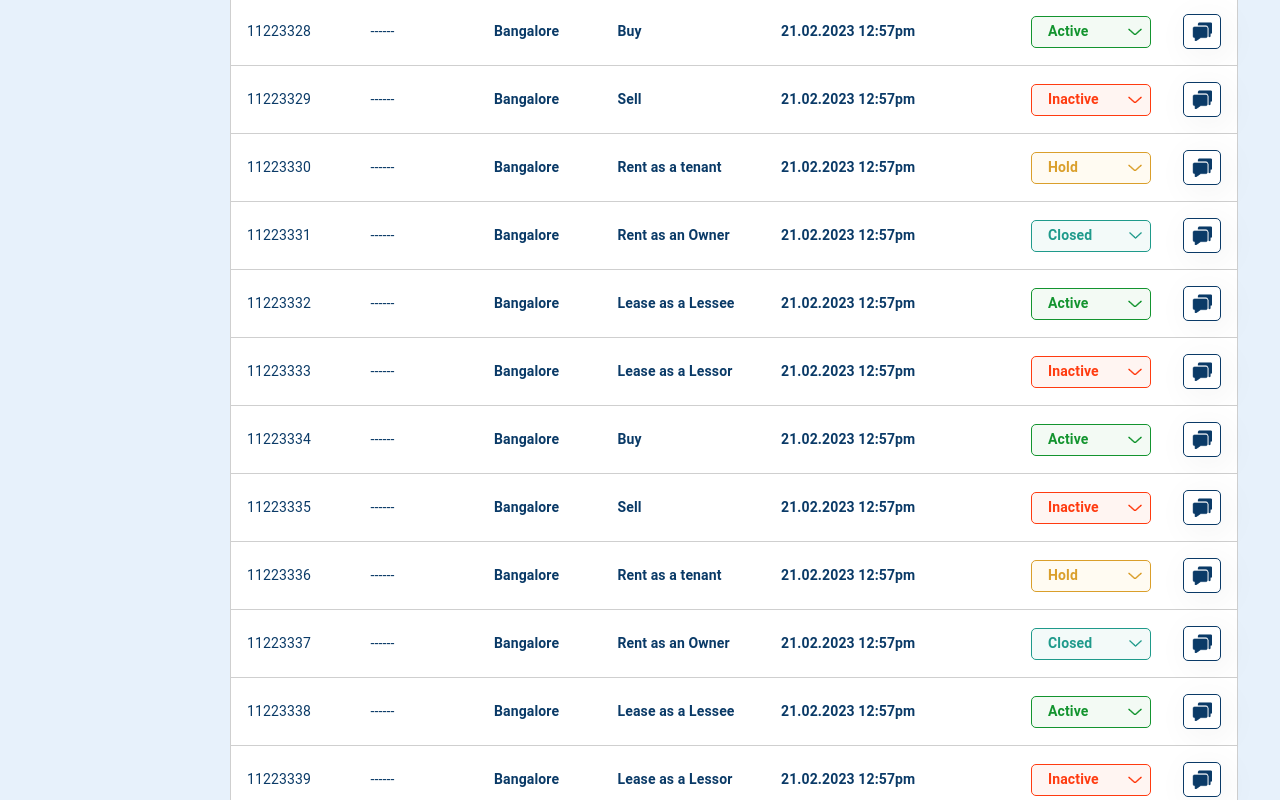
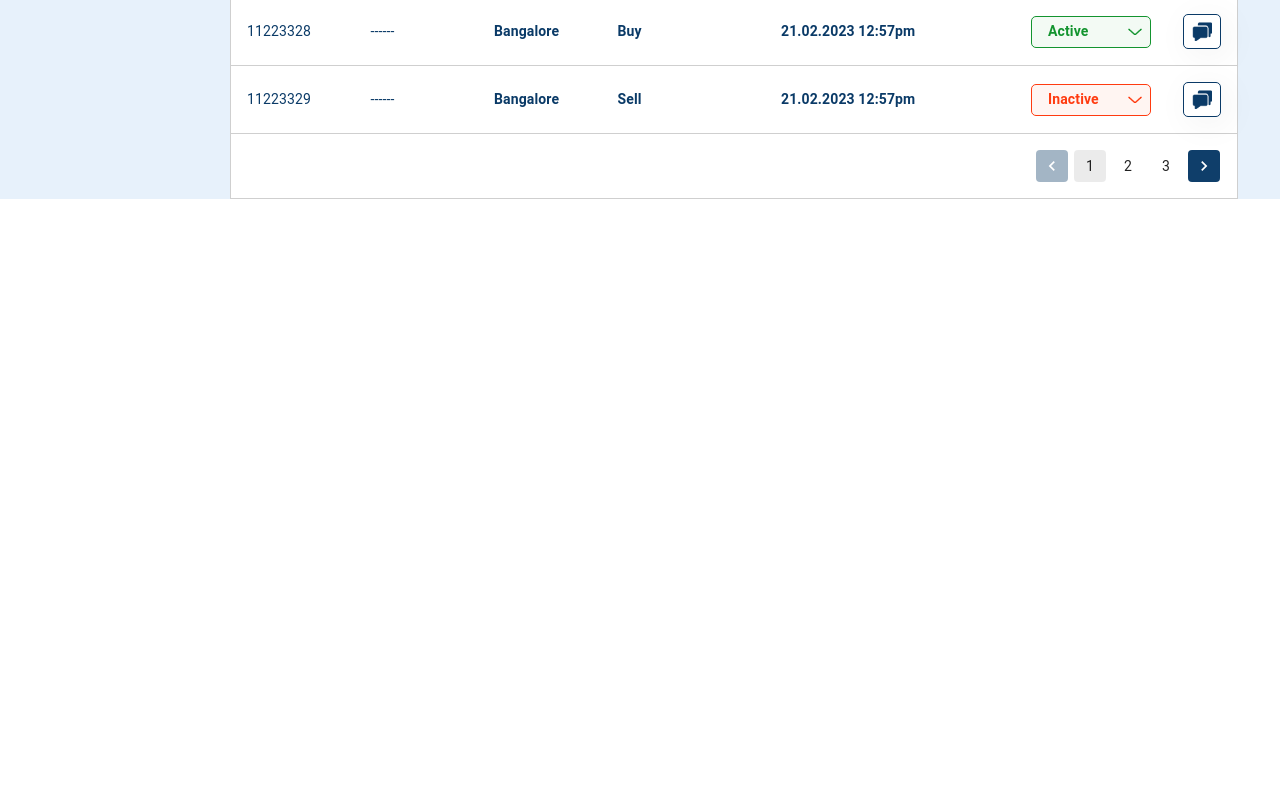
Before and after one commit to vivekbrh01/react-ia-properties-kyc, a React (Create React App) app: page / in a window 1280 px wide. Shown: the part 1320-2120 px from the top of the page. After the commit the page ends 1599 px from the top, so only its background shows below. Built offline with nearby package versions, Linux system fonts and the light colour scheme.

Commit message:
Add pagination

```diff
--- a/src/components/ListProperties/ListProperties.css
+++ b/src/components/ListProperties/ListProperties.css
@@ -146,3 +146,21 @@
 	max-width: 20px !important;
 	height: 18.22px;
 }
+.custom-pagination {
+	background-color: #ffffff;
+	color: #122452;
+	padding-top: 16px;
+	padding-bottom: 16px;
+	padding-right: 14px;
+	border: 1px solid #cfcfcf;
+	border-top: none;
+	width: 96%;
+	margin-bottom: 50px;
+}
+.custom-pagination > ul {
+	justify-content: flex-end;
+}
+.MuiPaginationItem-previousNext {
+	color: #ffffff !important;
+	background-color: #0f3e6a !important;
+}
--- a/src/components/ListProperties/ListProperties.js
+++ b/src/components/ListProperties/ListProperties.js
@@ -1,17 +1,30 @@
-import React from "react";
+import React, { useState } from "react";
 import {
 	List,
 	ListItem,
 	ListItemText,
 	ListItemIcon,
 	ListItemButton,
+	Pagination,
 } from "@mui/material";
 
 import "./ListProperties.css";
 import { propertiesData } from "../../utils/enums";
 import ImageLinks from "../../utils/ImagesLinks";
+import usePagination from "../../components/hooks/usePagination";
 
 function ListProperties() {
+	const [pageCount, setPageCount] = useState(1);
+
+	const PER_PAGE = 20;
+
+	const _DATA = usePagination(propertiesData, PER_PAGE);
+
+	const handlePageChange = (e, p) => {
+		setPageCount(p);
+		_DATA.jump(p);
+	};
+
 	return (
 		<div className="list-properties-wrapper">
 			<List className="heading-item-wrapper">
@@ -29,7 +42,7 @@ function ListProperties() {
 					<ListItemText className="heading-chat">Chat</ListItemText>
 				</ListItem>
 			</List>
-			{propertiesData?.map((data) => {
+			{_DATA.currentData()?.map((data) => {
 				return (
 					<List key={data.id} className="list-item-wrapper">
 						<ListItem>
@@ -62,6 +75,14 @@ function ListProperties() {
 					</List>
 				);
 			})}
+			<Pagination
+				defaultPage={1}
+				count={3}
+				shape="rounded"
+				onChange={(e, value) => handlePageChange(e, value)}
+				page={pageCount}
+				className="custom-pagination"
+			/>
 		</div>
 	);
 }
--- /dev/null
+++ b/src/components/hooks/usePagination.js
@@ -0,0 +1,29 @@
+import React, { useState } from "react";
+
+function usePagination(data, itemsPerPage) {
+	const [currentPage, setCurrentPage] = useState(1);
+	const maxPage = Math.ceil(data.length / itemsPerPage);
+
+	function currentData() {
+		const begin = (currentPage - 1) * itemsPerPage;
+		const end = begin + itemsPerPage;
+		return data.slice(begin, end);
+	}
+
+	function next() {
+		setCurrentPage((currentPage) => Math.min(currentPage + 1, maxPage));
+	}
+
+	function prev() {
+		setCurrentPage((currentPage) => Math.max(currentPage - 1, 1));
+	}
+
+	function jump(page) {
+		const pageNumber = Math.max(1, page);
+		setCurrentPage((currentPage) => Math.min(pageNumber, maxPage));
+	}
+
+	return { next, prev, jump, currentData, currentPage, maxPage };
+}
+
+export default usePagination;
--- a/src/utils/enums.js
+++ b/src/utils/enums.js
@@ -85,7 +85,7 @@ export const propertiesData = [
 		bgColor: "#1f9a8b0d",
 	},
 	{
-		id: 11223315,
+		id: 11223375,
 		title: "------",
 		branch: "Bangalore",
 		transactionType: "Lease as a Lessee",
@@ -568,7 +568,6 @@ export const propertiesData = [
 		color: "#FF3B10",
 		bgColor: "#ff3b100d",
 	},
-	//
 	{
 		id: 11223358,
 		title: "------",
```
